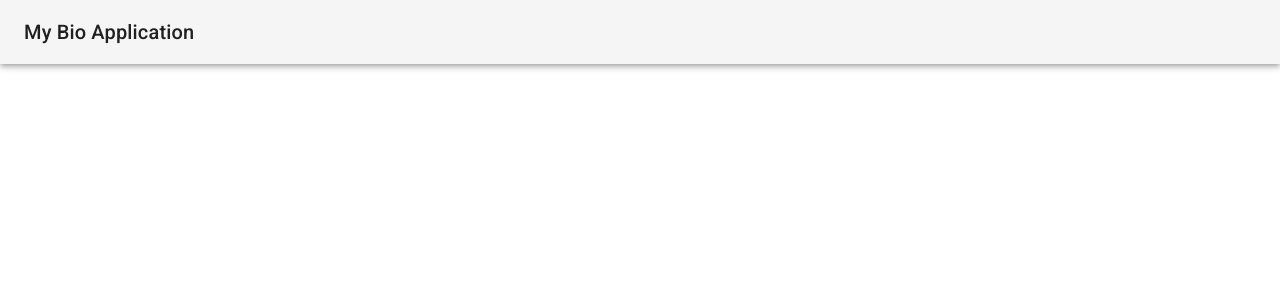
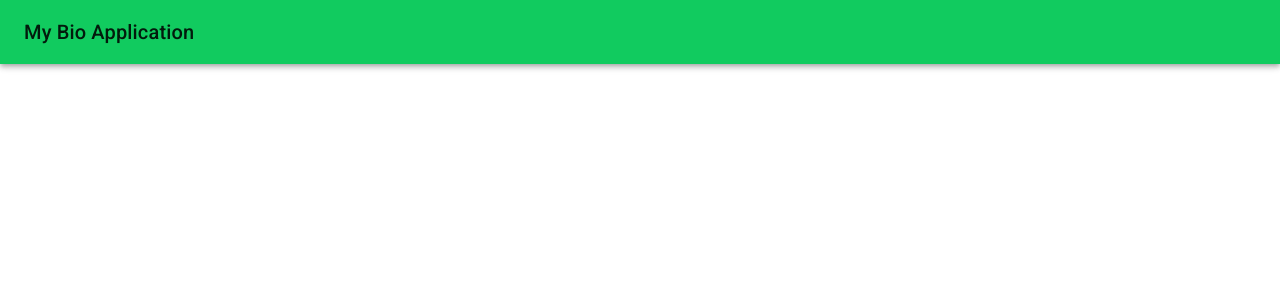
Before and after one commit to David-Portillo/cv, a React (Create React App) app in the folder react-cv/: page / in a window 1280 px wide. Shown: the top 300 px of the page. Built offline with nearby package versions, Linux system fonts and the light colour scheme.

Commit message:
added muiTheme for navigation

```diff
--- a/react-cv/src/components/Navigation.js
+++ b/react-cv/src/components/Navigation.js
@@ -2,15 +2,17 @@ import React from 'react';
 import AppBar from '@material-ui/core/AppBar';
 import PropTypes from 'prop-types';
 import { withStyles } from '@material-ui/core/styles';
-import { navigationStyle } from '../styles/navigation-style';
+import { navigationStyle, theme } from '../styles/navigation-style';
 import Toolbar from '@material-ui/core/Toolbar';
 import Typography from '@material-ui/core/Typography';
+import { MuiThemeProvider } from '@material-ui/core/styles';
 
 const Navigation = (props) => {
 	const { classes } = props;
 	return (
+		<MuiThemeProvider theme={theme}>
 			<div className={classes.root}>
-			<AppBar position="static" color="default">
+				<AppBar position="static" color="secondary">
 					<Toolbar>
 						<Typography variant="h6" color="inherit">
 							My Bio Application
@@ -18,6 +20,7 @@ const Navigation = (props) => {
 					</Toolbar>
 				</AppBar>
 			</div>
+		</MuiThemeProvider>
 	);
 };
 
--- a/react-cv/src/styles/navigation-style.js
+++ b/react-cv/src/styles/navigation-style.js
@@ -1,5 +1,15 @@
+import { createMuiTheme } from '@material-ui/core/styles';
+import purple from '@material-ui/core/colors/purple';
+
 export const navigationStyle = (theme) => ({
 	navRoot: {
 		flexGrow: 1
 	}
 });
+
+export const theme = createMuiTheme({
+	palette: {
+		primary: { main: purple[500] }, // Purple and green play nicely together.
+		secondary: { main: '#11cb5f' } // This is just green.A700 as hex.
+	}
+});
```
Lines whose indentation alone changed are shown as unchanged.
